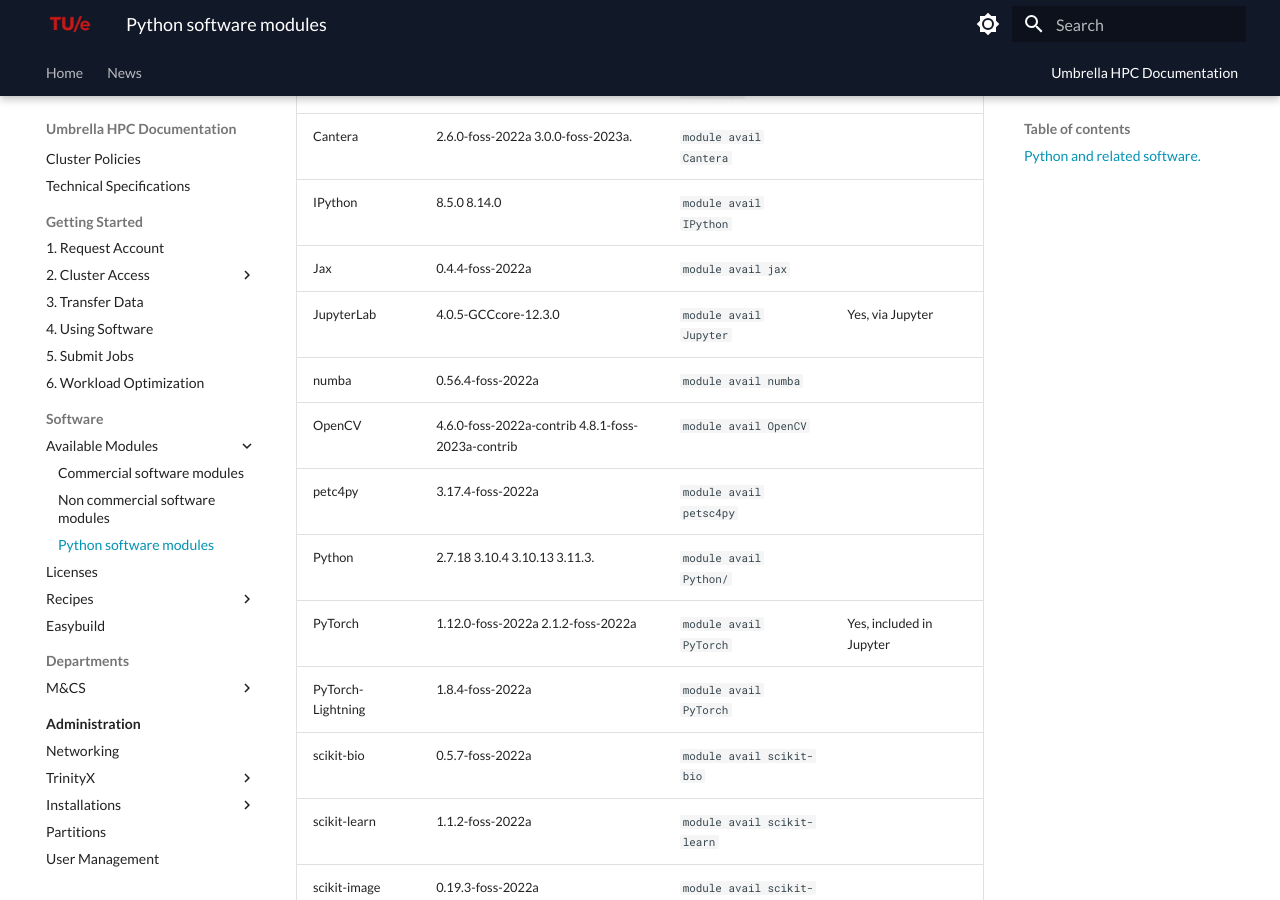
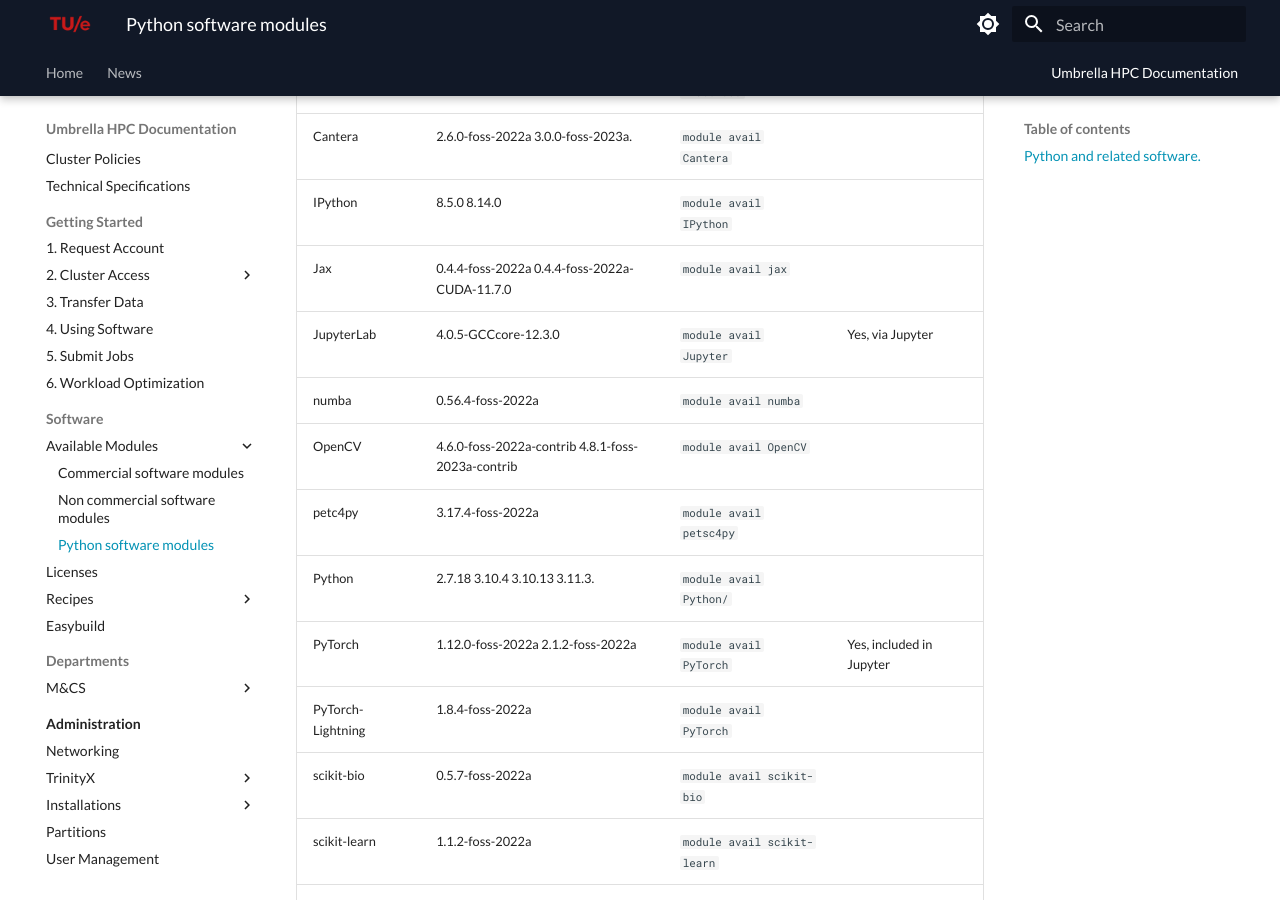
Before and after one commit to gferhpc/supercomputing.tue.nl, an MkDocs documentation site: the page built from pages/documentation/software/modules/python.md, in a window 1280 px wide and 900 px high, scrolled down 317 px. Built offline with MkDocs 1.6.1 and Material for MkDocs 9.7.7, drawn with Linux system fonts in a browser that asks for light colours.

Commit message:
Update python.md

```diff
--- a/pages/documentation/software/modules/python.md
+++ b/pages/documentation/software/modules/python.md
@@ -10,7 +10,7 @@
 | Anaconda3      | Anaconda3-2023.09-0                  | `module avail Anaconda3` | |
 | Cantera        | 2.6.0-foss-2022a 3.0.0-foss-2023a.   | `module avail Cantera`   | |
 | IPython        | 8.5.0 8.14.0                         | `module avail IPython`   | |
-| Jax            | 0.4.4-foss-2022a                     | `module avail jax`   | |
+| Jax            | 0.4.4-foss-2022a 0.4.4-foss-2022a-CUDA-11.7.0 | `module avail jax`   | |
 | JupyterLab     | 4.0.5-GCCcore-12.3.0                 | `module avail Jupyter`   | Yes, via Jupyter |
 | numba          | 0.56.4-foss-2022a                    | `module avail numba`     | |
 | OpenCV         | 4.6.0-foss-2022a-contrib 4.8.1-foss-2023a-contrib | `module avail OpenCV`     | |
```
